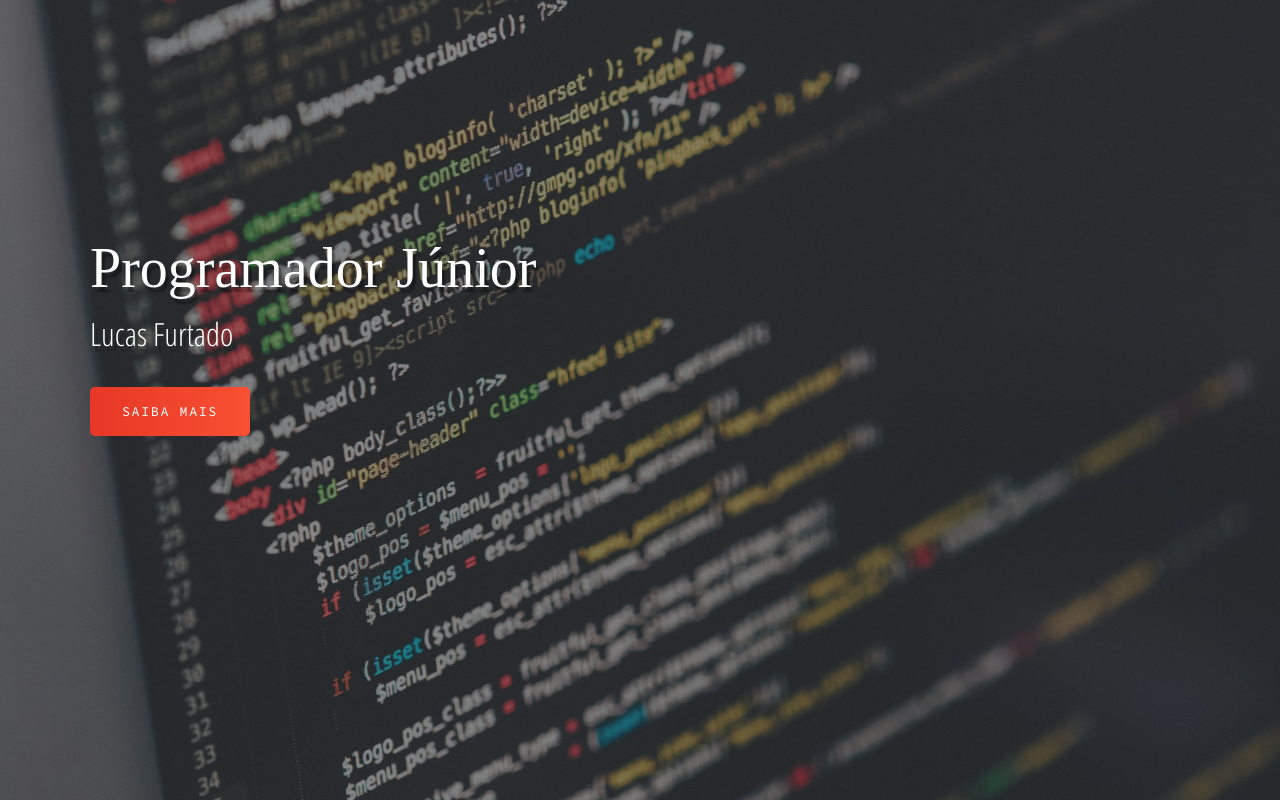
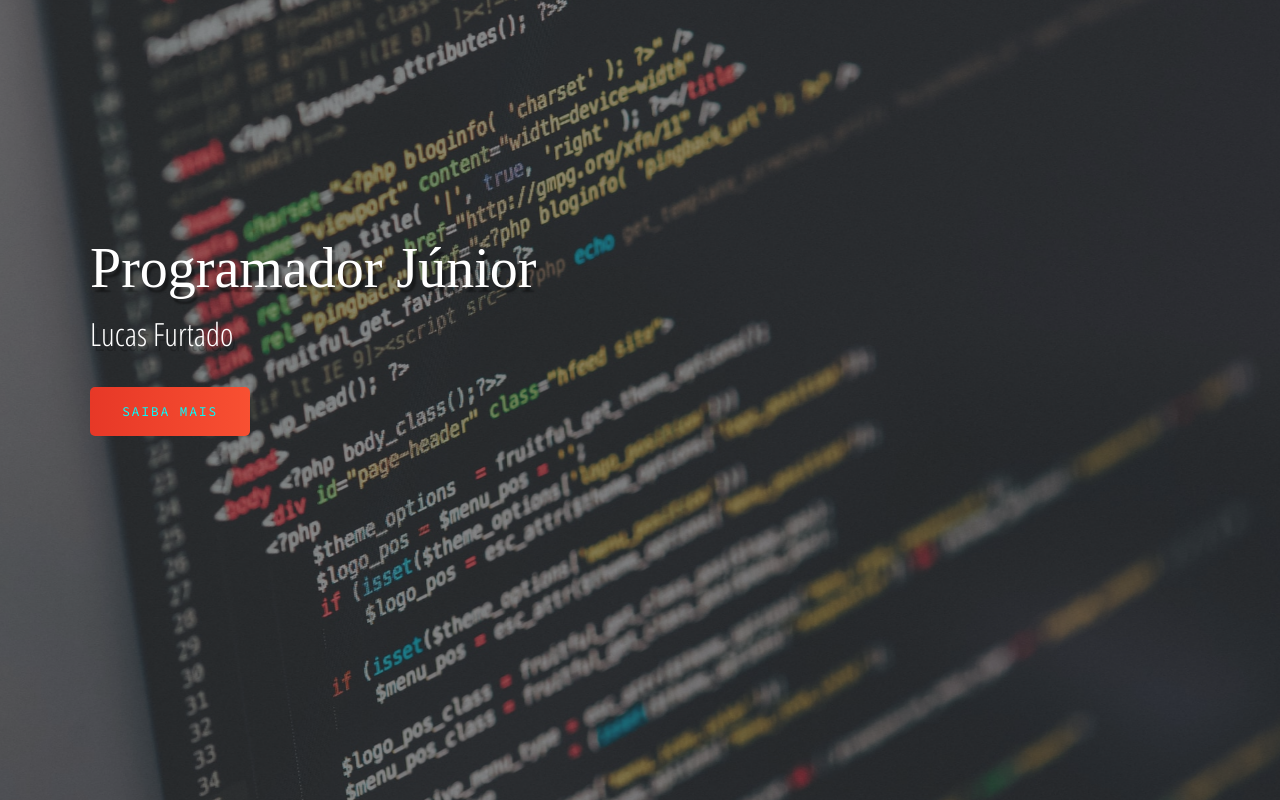
Before and after one commit to furtluc/portfolio, a plain HTML site: page index.html in a window 1280 px wide. In both pictures the pointer is over the button "SAIBA MAIS". Drawn offline with Linux system fonts and the light colour scheme; a web font is replaced by a local one.

```diff
--- a/style.css
+++ b/style.css
@@ -84,7 +84,7 @@
 }
 
 .banner button:hover{
-    opacity: 0.8;
+    color:aqua;
 }
 
 @keyframes moveBanner{
```
Also changed, not shown: favicon.ico, imagens/android-chrome-192x192.png, imagens/android-chrome-512x512.png, imagens/apple-touch-icon.png, imagens/favicon-16x16.png, imagens/favicon-32x32.png, 1 other file.
